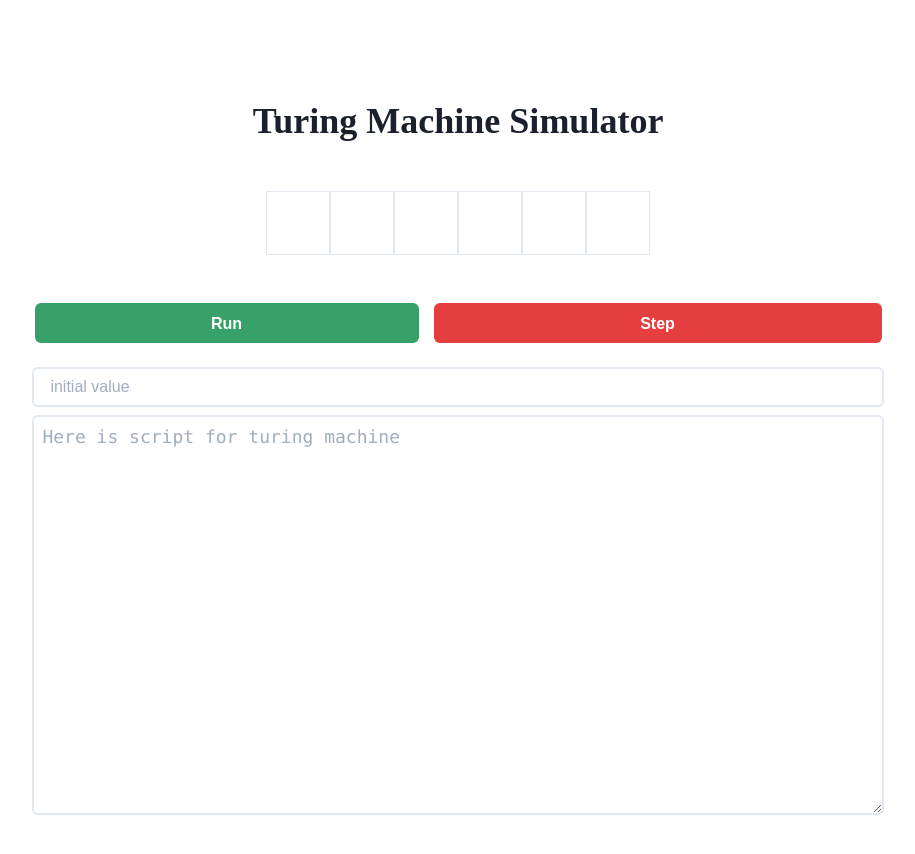
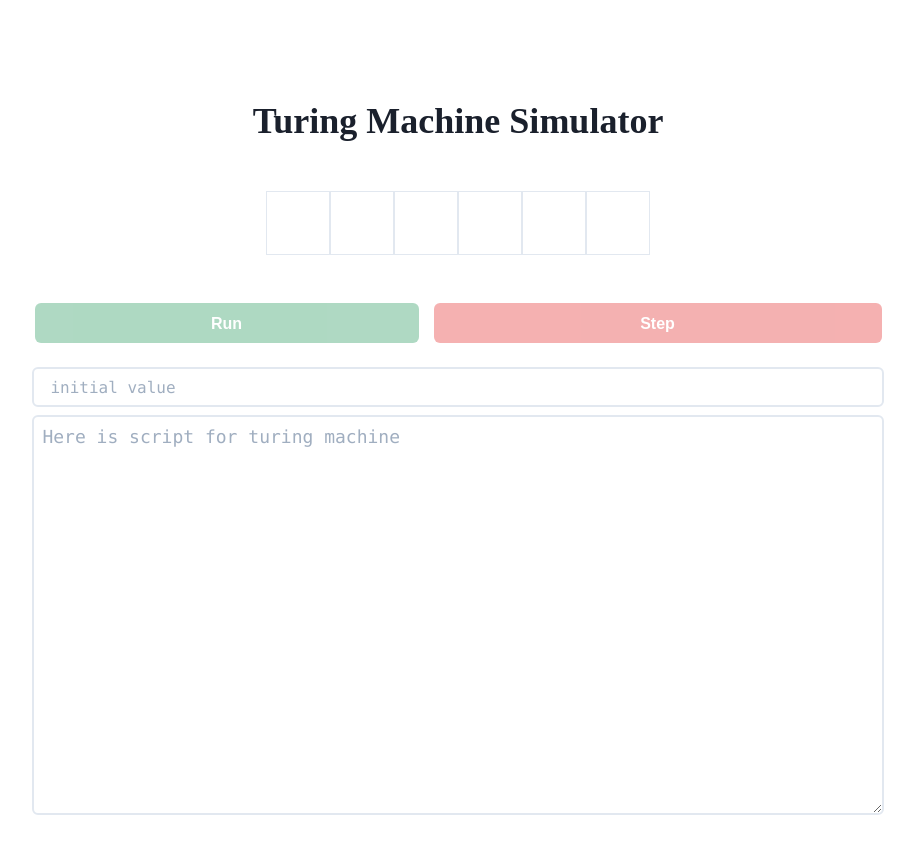
Before and after one commit to m11o/turing_machine_simulator, a React (Create React App) app: page / in a window 1280 px wide. Shown: the whole page, without its empty margins (182-1097 px from the left). Built offline with nearby package versions, Linux system fonts and the light colour scheme; a web font is replaced by a local one.

Commit message:
add button validation

```diff
--- a/src/App.tsx
+++ b/src/App.tsx
@@ -17,7 +17,9 @@ import Simulator from "./components/simulator"
 
 export const App: React.FC = () => {
   const [initValue, setInitValue] = useState('')
+  const [script, setScript] = useState('')
   const handleInitValue = (event: React.ChangeEvent<HTMLInputElement>) => setInitValue(event.target.value)
+  const handleScript = (event: React.ChangeEvent<HTMLTextAreaElement>) => setScript(event.target.value)
 
   return (
     <ChakraProvider theme={theme}>
@@ -26,13 +28,24 @@ export const App: React.FC = () => {
         <VStack pt='100px' pb={10} px={{ base: 4, md: 8 }} w='100%'>
           <Heading fontFamily='heading' as='h1' fontSize='4xl' mb={10}>Turing Machine Simulator</Heading>
           <Simulator initValue={initValue} />
-          <ButtonGroup spacing={{ base: 2, md: 4 }} w='100%' justifyContent='center'>
+          <ButtonGroup spacing={{ base: 2, md: 4 }} w='100%' justifyContent='center' isDisabled={initValue === '' || script === ''}>
             <Button colorScheme='green' p={4} mr='-px' w={{ base: 'sm', md: 'sm' }}>Run</Button>
             <Button w={{ base: 'sm', md: 'md' }} colorScheme='red'>Step</Button>
           </ButtonGroup>
           <Box mt={4} d='block' w='100%' px={{ base: 0, md: '15%' }}>
-            <Input placeholder='initial value' mt={4} borderWidth={2} w='100%' onChange={handleInitValue} />
-            <Textarea resize='vertical' fontFamily='mono' borderWidth={2} w='100%' h='400px' px={2} mt={2} placeholder="Here is script for turing machine" size='lg' />
+            <Input placeholder='initial value' mt={4} borderWidth={2} w='100%' onChange={handleInitValue} fontFamily='mono' />
+            <Textarea
+              resize='vertical'
+              fontFamily='mono'
+              borderWidth={2}
+              w='100%'
+              h='400px'
+              px={2}
+              mt={2}
+              placeholder="Here is script for turing machine"
+              size='lg'
+              onChange={handleScript}
+            />
           </Box>
         </VStack>
       </Main>
```
